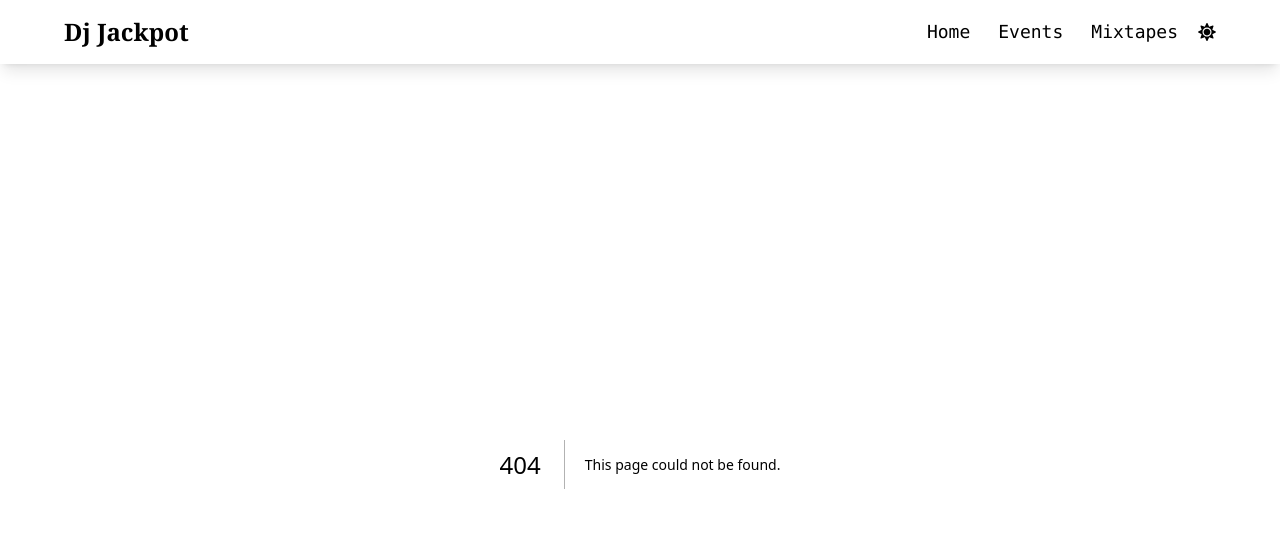
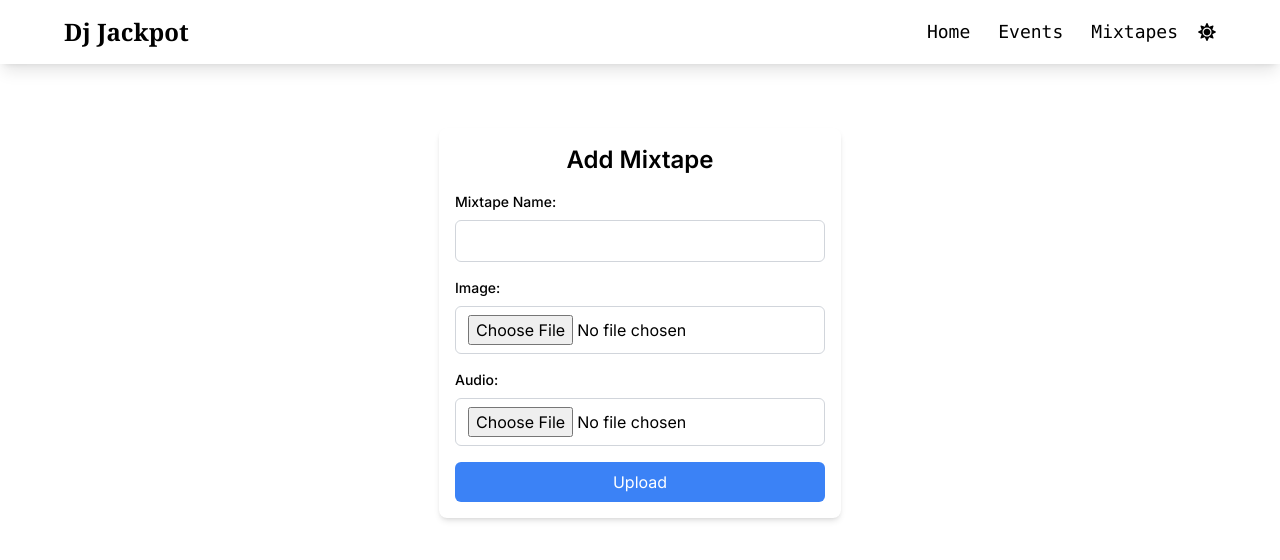
Before and after one commit to PhutiCee/nextjs14-dj-jackpot, a Next.js app: page /mamabolo/add in a window 1280 px wide. Before the commit this address had no page. Shown: the top 560 px of the page. Built offline with nearby package versions, Linux system fonts and the light colour scheme.

Commit message:
Added Admin pages and cloudinary packages

```diff
--- a/app/layout.tsx
+++ b/app/layout.tsx
@@ -9,7 +9,7 @@ const inter = Inter({ subsets: ["latin"] });
 
 export const metadata: Metadata = {
   title: "DJ Jackpot",
-  description: "Generated by Phuti Sekwadi",
+  description: "Generated by CodeTechX",
 };
 
 export default function RootLayout({
--- /dev/null
+++ b/app/mamabolo/add/page.tsx
@@ -0,0 +1,46 @@
+import React from 'react'
+
+export default function AddMixtape() {
+    async function upload(formData: FormData) {
+        'use server'
+        const image = formData.get("image")
+        const audio = formData.get("audio")
+        console.log(formData);
+
+    }
+    return (
+        <div className='flex flex-col items-center justify-center h-full'>
+            <form action={upload} className="max-w-md mx-auto p-4 bg-white rounded-lg shadow-md mt-16 dark:text-gray-900">
+                <h2 className="text-2xl font-semibold mb-4 text-center">Add Mixtape</h2>
+                <div className="mb-4">
+                    <label htmlFor="name" className="block text-sm font-medium mb-2">Mixtape Name:</label>
+                    <input
+                        type="text"
+                        id="name"
+                        name="name"
+                        className="w-full px-3 py-2 rounded-md border border-gray-300 focus:outline-none focus:ring-1 focus:ring-blue-500 dark:bg-white"
+                    />
+                </div>
+                <div className="mb-4">
+                    <label htmlFor="image" className="block text-sm font-medium mb-2">Image:</label>
+                    <input
+                        type="file"
+                        id="image"
+                        name="image"
+                        className="w-full px-3 py-2 rounded-md border border-gray-300 focus:outline-none focus:ring-1 focus:ring-blue-500"
+                    />
+                </div>
+                <div className="mb-4">
+                    <label htmlFor="audio" className="block text-sm font-medium mb-2">Audio:</label>
+                    <input
+                        type="file"
+                        id="audio"
+                        name="audio"
+                        className="w-full px-3 py-2 rounded-md border border-gray-300 focus:outline-none focus:ring-1 focus:ring-blue-500"
+                    />
+                </div>
+                <button type="submit" className="w-full bg-blue-500 text-white px-4 py-2 rounded-md hover:bg-blue-700">Upload</button>
+            </form>
+        </div>
+    )
+}
--- /dev/null
+++ b/app/mamabolo/event/page.tsx
@@ -0,0 +1,43 @@
+
+export default function page() {
+    async function upload(formData: FormData) {
+        'use server'
+        console.log(formData);
+
+    }
+    return (
+        <div className='flex flex-col items-center justify-center h-full'>
+            <form action={upload} className="max-w-md mx-auto p-4 bg-white rounded-lg shadow-md mt-16 dark:text-gray-900">
+                <h2 className="text-2xl font-semibold mb-4 text-center">Add Event</h2>
+                <div className="mb-4">
+                    <label htmlFor="name" className="block text-sm font-medium mb-2">Event Name:</label>
+                    <input
+                        type="text"
+                        id="name"
+                        name="name"
+                        className="w-full px-3 py-2 rounded-md border border-gray-300 focus:outline-none focus:ring-1 focus:ring-blue-500 dark:bg-white"
+                    />
+                </div>
+                <div className="mb-4">
+                    <label htmlFor="name" className="block text-sm font-medium mb-2">Details:</label>
+                    <input
+                        type="text"
+                        id="details"
+                        name="details"
+                        className="w-full px-3 py-2 rounded-md border border-gray-300 focus:outline-none focus:ring-1 focus:ring-blue-500 dark:bg-white"
+                    />
+                </div>
+                <div className="mb-4">
+                    <label htmlFor="image" className="block text-sm font-medium mb-2">Image:</label>
+                    <input
+                        type="file"
+                        id="image"
+                        name="image"
+                        className="w-full px-3 py-2 rounded-md border border-gray-300 focus:outline-none focus:ring-1 focus:ring-blue-500"
+                    />
+                </div>
+                <button type="submit" className="w-full bg-blue-500 text-white px-4 py-2 rounded-md hover:bg-blue-700">Upload</button>
+            </form>
+        </div>
+    )
+}
--- /dev/null
+++ b/app/mamabolo/page.tsx
@@ -0,0 +1,36 @@
+import { Metadata } from 'next';
+import Link from 'next/link';
+import React from 'react';
+
+export const metadata: Metadata = {
+    title: "DJ Jackpot Admin",
+    description: "Generated by CodeTechX",
+};
+
+export default function Admin() {
+    return (
+        <div className='max-w-6xl p-3 mx-auto'>
+            <h1 className='p-5 mb-3 font-bold text-center text-3xl text-transparent bg-clip-text bg-gradient-to-r from-blue-500 to-red-500'>DJ JACKPOT ADMIN PAGE</h1>
+            <div className='grid grid-cols-1 md:grid-cols-3 gap-3'>
+                <div className='flex flex-col items-center justify-between h-40 w-full p-4 border border-gray-800 rounded-xl shadow-lg'>
+                    <h2>Add Mixtape</h2>
+                    <Link href={'/mamabolo/add'} className='w-full rounded-md text-center px-5 py-2 bg-blue-400 hover:bg-blue-600 text-white font-bold'>
+                        Add Mixtape
+                    </Link>
+                </div>
+                <div className='flex flex-col items-center justify-between h-40 w-full p-4 border border-gray-800 rounded-xl shadow-lg'>
+                    <h2>Add event</h2>
+                    <Link href={'/mamabolo/event'} className='w-full rounded-md text-center px-5 py-2 bg-blue-400 hover:bg-blue-600 text-white font-bold'>
+                        Add Event
+                    </Link>
+                </div>
+                <div className='flex flex-col items-center justify-between h-40 w-full p-4 border border-gray-800 rounded-xl shadow-lg'>
+                    <h2>Profile</h2>
+                    <Link href={'/mamabolo/profile'} className='w-full rounded-md text-center px-5 py-2 bg-blue-400 hover:bg-blue-600 text-white font-bold'>
+                        Profile
+                    </Link>
+                </div>
+            </div>
+        </div>
+    );
+}
--- /dev/null
+++ b/app/mamabolo/profile/page.tsx
@@ -0,0 +1,53 @@
+import React from 'react'
+
+export default function page() {
+    async function upload(formData: FormData) {
+        'use server'
+        console.log(formData);
+
+    }
+    return (
+        <div className='flex flex-col items-center justify-center h-full'>
+            <form action={upload} className="max-w-md mx-auto p-4 bg-white rounded-lg shadow-md mt-16 dark:text-gray-900">
+                <h2 className="text-2xl font-semibold mb-4 text-center">Add Profile</h2>
+                <div className="mb-4">
+                    <label htmlFor="image" className="block text-sm font-medium mb-2">Profile:</label>
+                    <input
+                        type="file"
+                        id="image"
+                        name="image"
+                        className="w-full px-3 py-2 rounded-md border border-gray-300 focus:outline-none focus:ring-1 focus:ring-blue-500"
+                    />
+                </div>
+                <div className="mb-4">
+                    <label htmlFor="name" className="block text-sm font-medium mb-2">Name:</label>
+                    <input
+                        type="text"
+                        id="name"
+                        name="name"
+                        className="w-full px-3 py-2 rounded-md border border-gray-300 focus:outline-none focus:ring-1 focus:ring-blue-500 dark:bg-white"
+                    />
+                </div>
+                <div className="mb-4">
+                    <label htmlFor="name" className="block text-sm font-medium mb-2">What do you do:</label>
+                    <input
+                        type="text"
+                        id="occupation"
+                        name="occupation"
+                        className="w-full px-3 py-2 rounded-md border border-gray-300 focus:outline-none focus:ring-1 focus:ring-blue-500 dark:bg-white"
+                    />
+                </div>
+                <div className="mb-4">
+                    <label htmlFor="name" className="block text-sm font-medium mb-2">Bio:</label>
+                    <input
+                        type="text"
+                        id="bio"
+                        name="bio"
+                        className="w-full px-3 py-2 rounded-md border border-gray-300 focus:outline-none focus:ring-1 focus:ring-blue-500 dark:bg-white"
+                    />
+                </div>
+                <button type="submit" className="w-full bg-blue-500 text-white px-4 py-2 rounded-md hover:bg-blue-700">Save</button>
+            </form>
+        </div>
+    )
+}
--- a/app/page.tsx
+++ b/app/page.tsx
@@ -1,16 +1,18 @@
 import Image from 'next/image';
 import Link from 'next/link';
+import backgroundImage from '../public/dj_jackpot.jpg'
 
 export default function Home() {
   return (
     <div className="relative h-screen overflow-hidden bg-gray-100 dark:bg-gray-900">
       <div className="absolute inset-0 z-0">
         <Image
-          src="/dj_jackpot.jpg"
+          src={backgroundImage}
           alt="background image"
           layout="fill"
           objectFit="cover"
           quality={100}
+          priority
           className='opacity-30 dark:opacity-10'
         />
       </div>
--- a/app/test/page.tsx
+++ /dev/null
@@ -1,17 +0,0 @@
-import React from 'react';
-
-const LoadingSkeleton3 = () => {
-    return (
-        <div className="relative w-80 h-80 mx-auto rounded-md mt-4 animate-pulse">
-            <div className="absolute w-full h-full">
-                <div className="absolute w-full h-full bg-gray-100 shadow-md rounded-lg">
-                    <div className="absolute inset-0 w-full h-full bg-gray-300 flex justify-center items-center">
-                        <div className="h-80 w-80 rounded-lg bg-gray-400"></div>
-                    </div>
-                </div>
-            </div>
-        </div>
-    );
-};
-
-export default LoadingSkeleton3;
--- a/package.json
+++ b/package.json
@@ -10,6 +10,7 @@
   },
   "dependencies": {
     "next": "14.1.0",
+    "next-cloudinary": "^5.20.0",
     "next-themes": "^0.2.1",
     "react": "^18",
     "react-dom": "^18",
```
Also changed, not shown: 2 other files (tests, documents, lock files or other folders).
